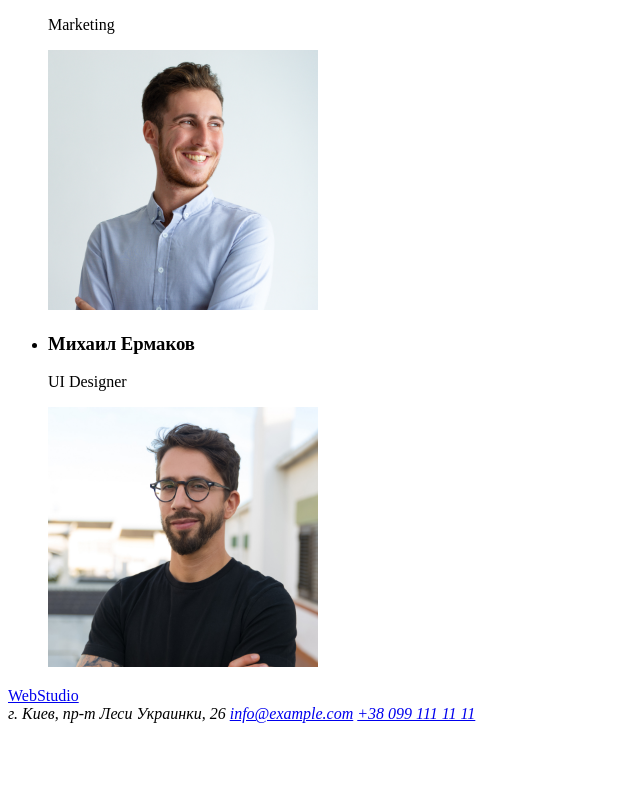
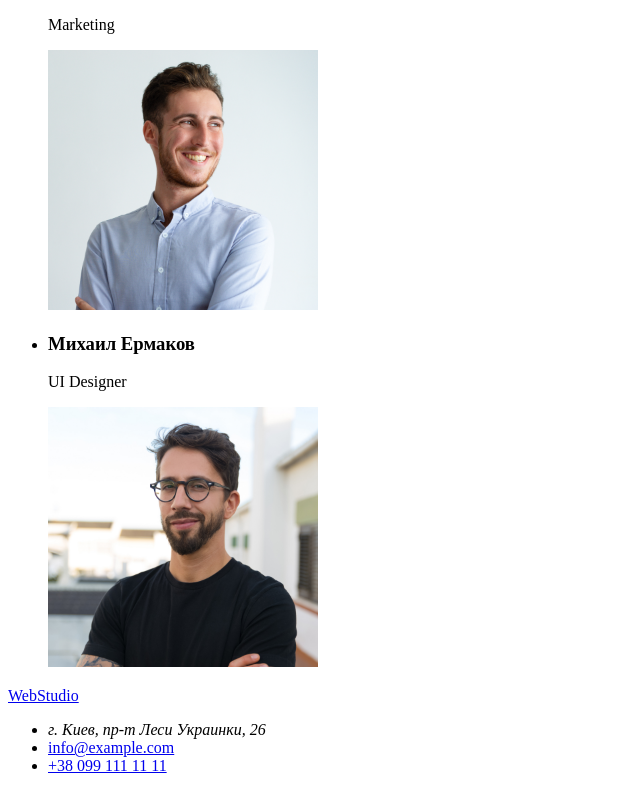
Before and after one commit to DrobotunS/goit-markup-hw-01, a plain HTML site: page index.html in a window 1280 px wide. Shown: the part 2316-3107 px from the top of the page, without its empty margins (0-640 px from the left). Before the commit the page ends 3047 px from the top, so only its background shows below. Drawn offline with Linux system fonts and the light colour scheme.

Commit message:
Update index.html

```diff
--- a/index.html
+++ b/index.html
@@ -88,10 +88,13 @@
     <!--Футер-->
     <footer>
         <a href="https://drobotuns.github.io/goit-markup-hw-01/index.html">WebStudio</a>
-            <address>г. Киев, пр-т Леси Украинки, 26
-                <a href="mailto:info@example.com">info@example.com</a>
-                <a href="tel:+380991111111">+38 099 111 11 11</a>
-            </address>
+            <ul>
+                <li>
+                    <address>г. Киев, пр-т Леси Украинки, 26</address>
+                </li>
+                <li><a href="mailto:info@example.com">info@example.com</a></li>
+                <li><a href="tel:+380991111111">+38 099 111 11 11</a></li>
+            </ul>
     </footer>
 </body>
 </html>
```
